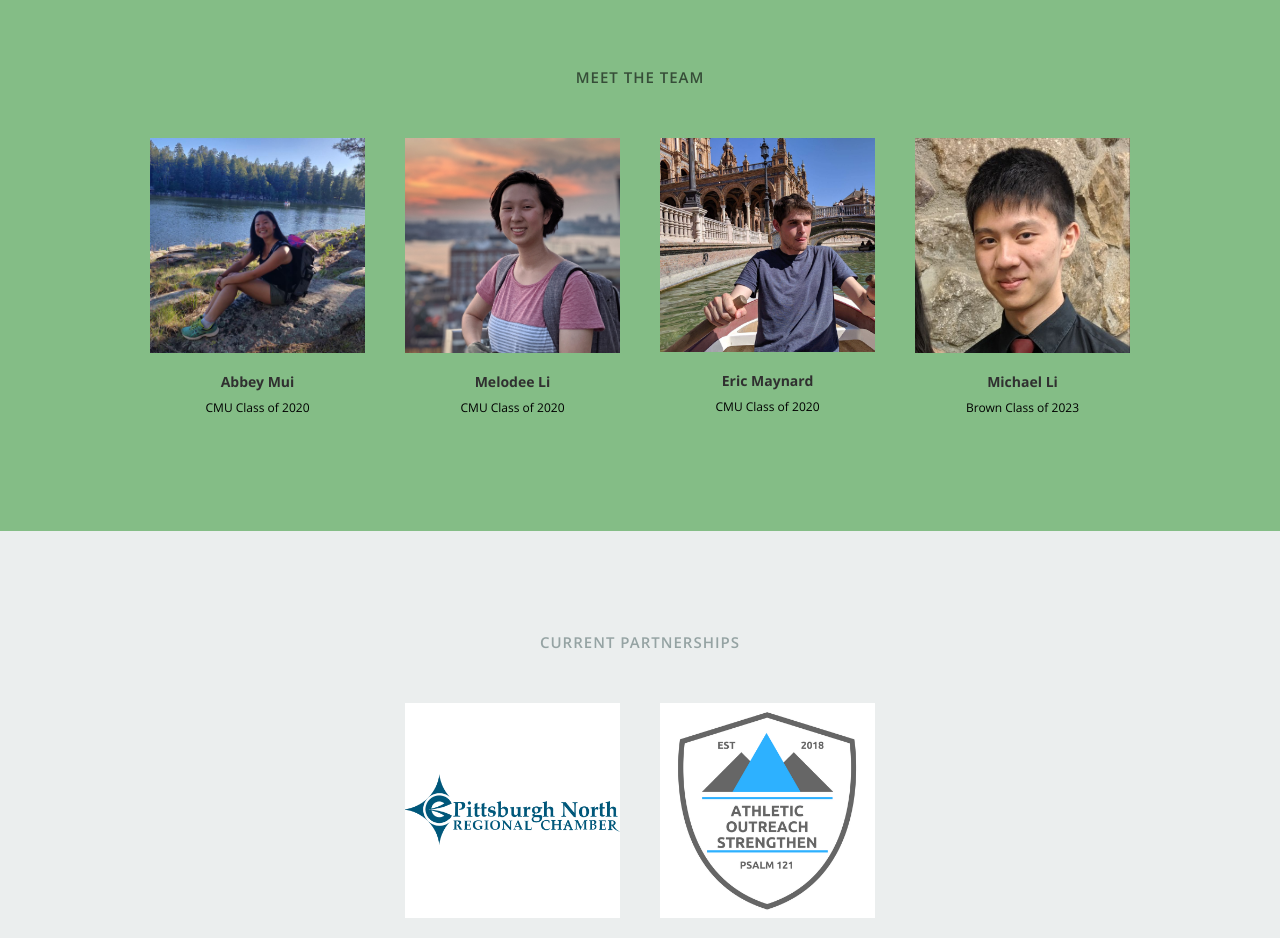
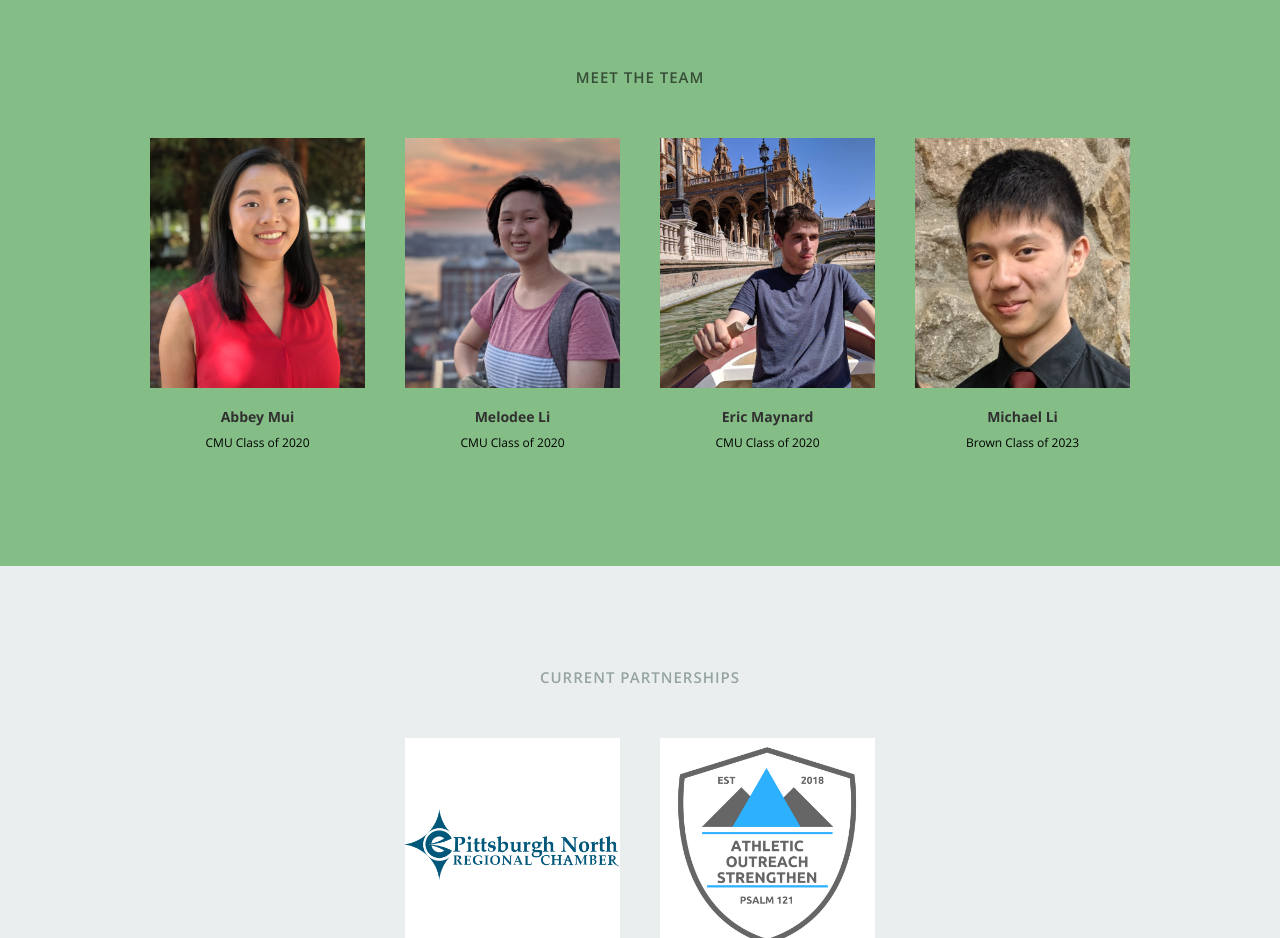
Before and after one commit to abbeymui/re-bloom, a React (Create React App) app: page / in a window 1280 px wide. Shown: the part 1340-2278 px from the top of the page. Built offline with nearby package versions, Linux system fonts and the light colour scheme.

Commit message:
social media + abbey's pic

```diff
--- a/src/Components/MeetTheTeam.js
+++ b/src/Components/MeetTheTeam.js
@@ -13,6 +13,8 @@ class MeetTheTeam extends Component {
                   src={require("../Data/" + member.image)}
                   style={{
                     objectFit: "cover",
+                    width: "250px",
+                    height: "250px"
                   }}
                 />
                 <div className="overlay">
--- a/src/Data/data.json
+++ b/src/Data/data.json
@@ -14,12 +14,12 @@
     "social": [
       {
         "name": "facebook",
-        "url": "http://facebook.com/",
+        "url": "https://www.facebook.com/rebloompgh",
         "className": "fa fa-facebook"
       },
       {
         "name": "linkedin",
-        "url": "https://www.linkedin.com/",
+        "url": "https://www.linkedin.com/company/re-bloom/",
         "className": "fa fa-linkedin"
       }
     ]
@@ -28,7 +28,7 @@
     "members": [
       {
         "name": "Abbey Mui",
-        "image": "abbey.jpg",
+        "image": "abbey.jpeg",
         "school": "CMU",
         "gradYear": "2020",
         "urlType": "linkedin",
```
Also changed, not shown: src/Data/abbey.jpeg (added), src/Data/abbey.jpg (deleted).
